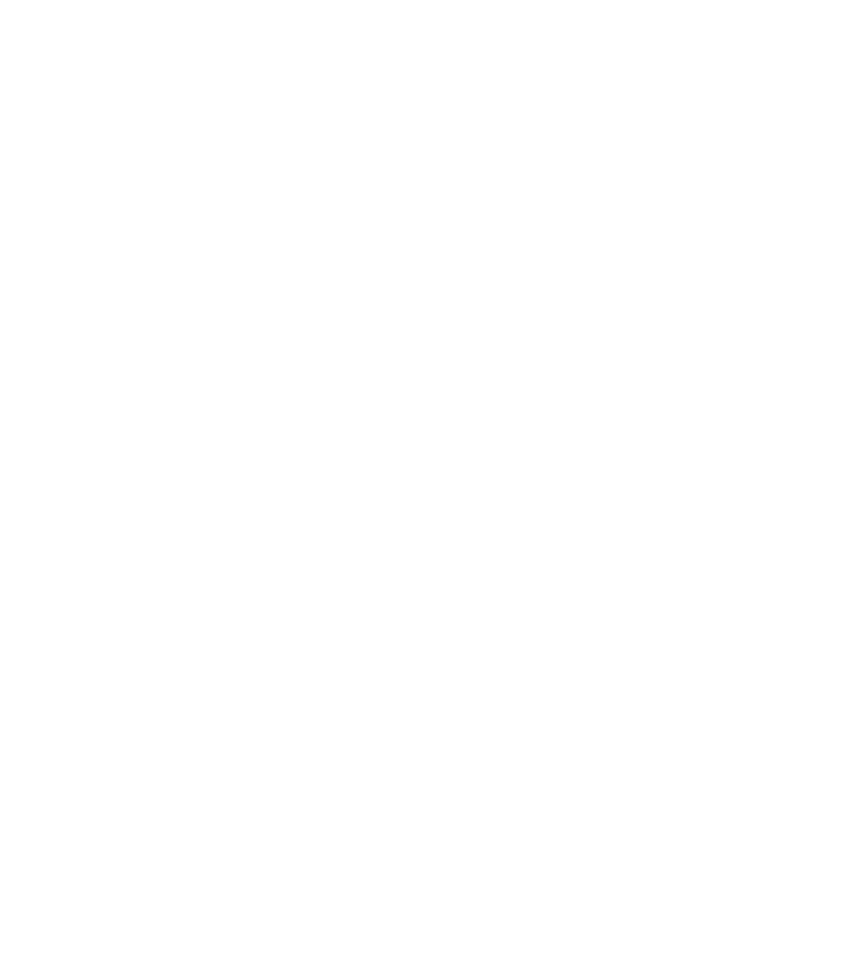
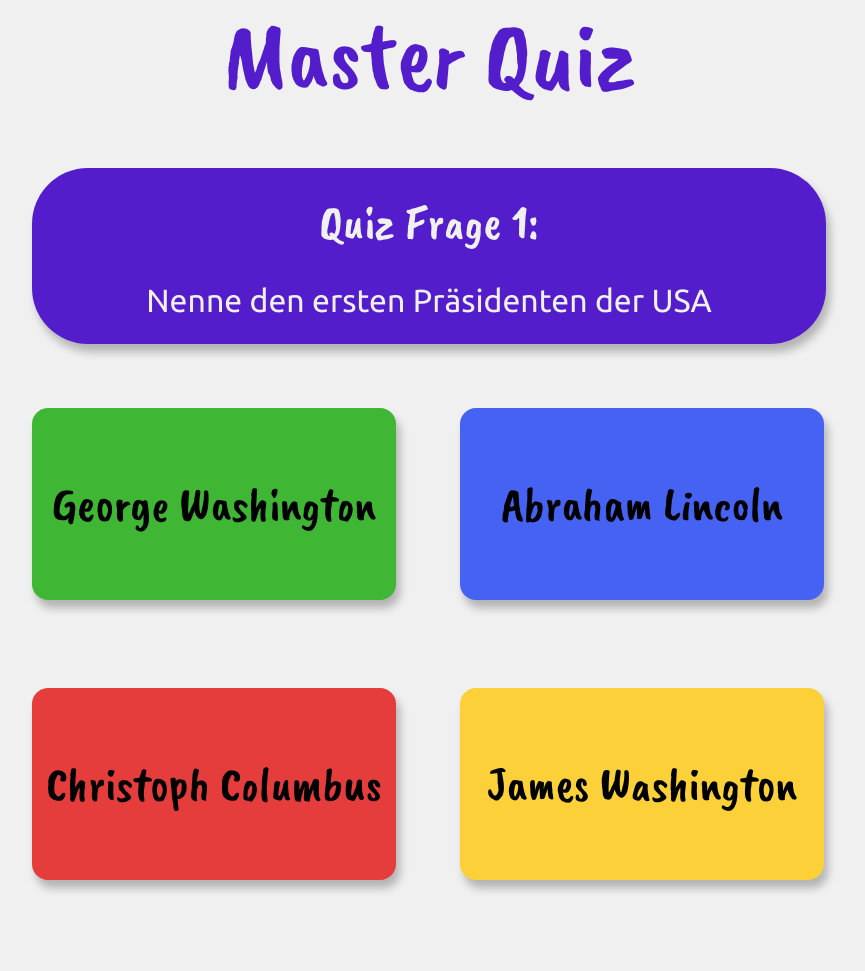
Before and after one commit to MoritzGitH/Quiz, a website: page index.html in a window 1280 px wide. Shown: the whole page, without its empty margins (211-1076 px from the left). Before the commit the page ends 800 px from the top, so only its background shows below. Drawn offline with nearby package versions, Linux system fonts and the light colour scheme.

Commit message:
Display First UI

```diff
--- a/index.css
+++ b/index.css
@@ -0,0 +1,93 @@
+*{
+  font-family: 'Caveat Brush';
+  cursor: default;
+}
+
+body {
+  background-color: #F0F0F0;
+}
+
+.header {
+  width: 100%;
+  height: 96px;
+  margin-bottom: 64px;
+
+  display: flex;
+  justify-content: center;
+  align-items: center;
+
+  line-height: 96px;
+  font-size: 96px;
+  color: #541DCB;
+  font-family: 'Caveat Brush';
+}
+
+
+.postion-container {
+  display: flex;
+  justify-content: center;
+}
+
+.question-container {
+  background-color: #541DCB;
+  width: 794px;
+  height: 176px;
+  border-radius: 56px;
+  padding: 24px 0px 24px 0px;
+  box-sizing: border-box;
+  box-shadow: 4px 8px 8px rgba(0, 0, 0, 0.25);
+  margin-bottom: 64px;
+}
+
+.question-number, .question-text {
+  display: flex;
+  justify-content: center;
+  color: #F0F0F0;
+}
+
+.question-number {
+  font-size: 48px;
+  margin-bottom: 32px;
+}
+
+.question-text {
+  font-size: 32px;
+  font-family: 'Ubuntu';
+  line-height: 32px;
+}
+
+
+.answer-container {
+  width: 794px;
+  height: 560px;
+  display: grid;
+  column-gap: 64px;
+  grid-template-columns: 364px 364px;
+}
+
+.answer-1, .answer-2, .answer-3, .answer-4 {
+  width: 364px;
+  height: 192px;
+  border-radius: 16px;
+  box-shadow: 4px 8px 8px rgba(0, 0, 0, 0.25);
+
+  display: flex;
+  justify-content: center;
+  align-items: center;
+
+  font-size: 48px;
+  cursor: pointer;
+}
+
+.answer-1 {
+  background-color: #3FB634;
+}
+.answer-2 {
+  background-color: #4662F2;
+}
+.answer-3 {
+  background-color: #E53C3C;
+}
+.answer-4 {
+  background-color: #FBD038;
+}
--- a/index.html
+++ b/index.html
@@ -3,9 +3,37 @@
 <head>
   <meta charset="UTF-8">
   <meta name="viewport" content="width=device-width, initial-scale=1.0">
+
+  <link rel="preconnect" href="https://fonts.googleapis.com">
+  <link rel="preconnect" href="https://fonts.gstatic.com" crossorigin>
+  <link href="https://fonts.googleapis.com/css2?family=Caveat+Brush&display=swap" rel="stylesheet">
+  <link rel="preconnect" href="https://fonts.googleapis.com">
+  <link rel="preconnect" href="https://fonts.gstatic.com" crossorigin>
+  <link href="https://fonts.googleapis.com/css2?family=Ubuntu:ital,wght@0,300;0,400;0,500;0,700;1,300;1,400;1,500;1,700&display=swap" rel="stylesheet">
+
+  <link rel="stylesheet" href="index.css">
   <title>Quiz</title>
 </head>
 <body>
+  <div class="center-layout">
+    <div class="header">Master Quiz</div>
 
+    <div class="postion-container">
+      <div class="question-container">
+        <div class="question-number">Quiz Frage 1:</div>
+        <div class="question-text">Nenne den ersten Präsidenten der USA</div>
+      </div>
+    </div>
+
+    <div class="postion-container">
+      <div class="answer-container">
+        <div class="answer-1">George Washington</div>
+        <div class="answer-2">Abraham Lincoln</div>
+        <div class="answer-3">Christoph Columbus</div>
+        <div class="answer-4">James Washington</div>
+      </div>
+    </div>
+
+  </div>
 </body>
 </html>
```
